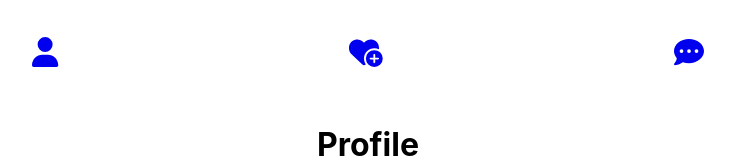
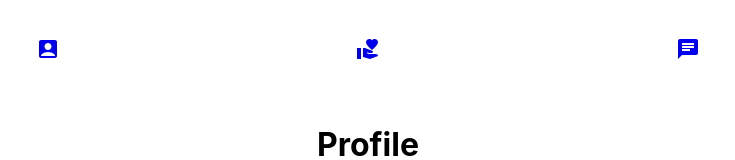
Before and after one commit to BlakeSartin/Dating-App, a React (Create React App) app in the folder client/: page /profile in a window 1280 px wide. Shown: the top 160 px of the page, without its empty margins (272-1007 px from the left). Built offline with nearby package versions, Linux system fonts and the light colour scheme.

Commit message:
uninstalled font awesome and installed material ui, also add some style changes to cards and header components

```diff
--- a/client/src/components/Cards.js
+++ b/client/src/components/Cards.js
@@ -1,8 +1,9 @@
 import React, { useState, useRef, useMemo, useEffect } from "react";
 import TinderCard from "react-tinder-card";
 import "./cards.scss";
-import { FontAwesomeIcon } from "@fortawesome/react-fontawesome";
-import { faHeart, faHeartCrack, faRotateLeft } from "@fortawesome/free-solid-svg-icons";
+import { IconButton } from "@mui/material";
+import { HeartBroken, SettingsBackupRestore, Favorite } from "@mui/icons-material";
+
 
 const db = [
   {
@@ -82,15 +83,15 @@ function Cards() {
         </TinderCard>
       ))}
       <div className="buttons">
-        <button id = "button" onClick={() => swipe("left")}>
-          <FontAwesomeIcon icon={faHeartCrack} size="lg" beat/>
-          </button>
-        <button id = "button" onClick={() => goBack()}>
-          <FontAwesomeIcon icon={faRotateLeft} size="lg" />
-          </button>
-        <button id = "button" onClick={() => swipe("right")}>
-          <FontAwesomeIcon icon={faHeart} size="lg" beat/>
-        </button>
+        <IconButton id = "button" onClick={() => swipe("left")}>
+          <HeartBroken />
+          </IconButton>
+        <IconButton id = "button" onClick={() => goBack()}>
+          <SettingsBackupRestore />
+          </IconButton>
+        <IconButton id = "button" onClick={() => swipe("right")}>
+          <Favorite />
+        </IconButton>
       </div>
     </div>
   );
--- a/client/src/components/Header.js
+++ b/client/src/components/Header.js
@@ -1,20 +1,19 @@
 import React, { useState, useRef, useMemo, useEffect } from "react";
-import { FontAwesomeIcon } from "@fortawesome/react-fontawesome";
 import {  Link } from "react-router-dom";
-import { faUser, faHeartCirclePlus, faCommentDots } from "@fortawesome/free-solid-svg-icons";
+import { AccountBox, Chat, VolunteerActivism  } from "@mui/icons-material";
 import "./header.scss";
 
 const header= () =>{
   return (
   <div className="navbar">
     <p>
-      <Link to="/profile"><FontAwesomeIcon icon={faUser} size="lg"/></Link>
+      <Link to="/profile"><AccountBox /></Link>
     </p>
     <p>
-      <Link to="/"><FontAwesomeIcon icon={faHeartCirclePlus} size="lg"/></Link>
+      <Link to="/"><VolunteerActivism /></Link>
     </p>
     <p>
-      <Link to="/chat"><FontAwesomeIcon icon={faCommentDots} size="lg"/></Link>
+      <Link to="/chat"><Chat /></Link>
     </p>
   </div>
   );
```
Also changed, not shown: package.json (+4 -3 lines), 1 other file (tests, documents, lock files or other folders).
